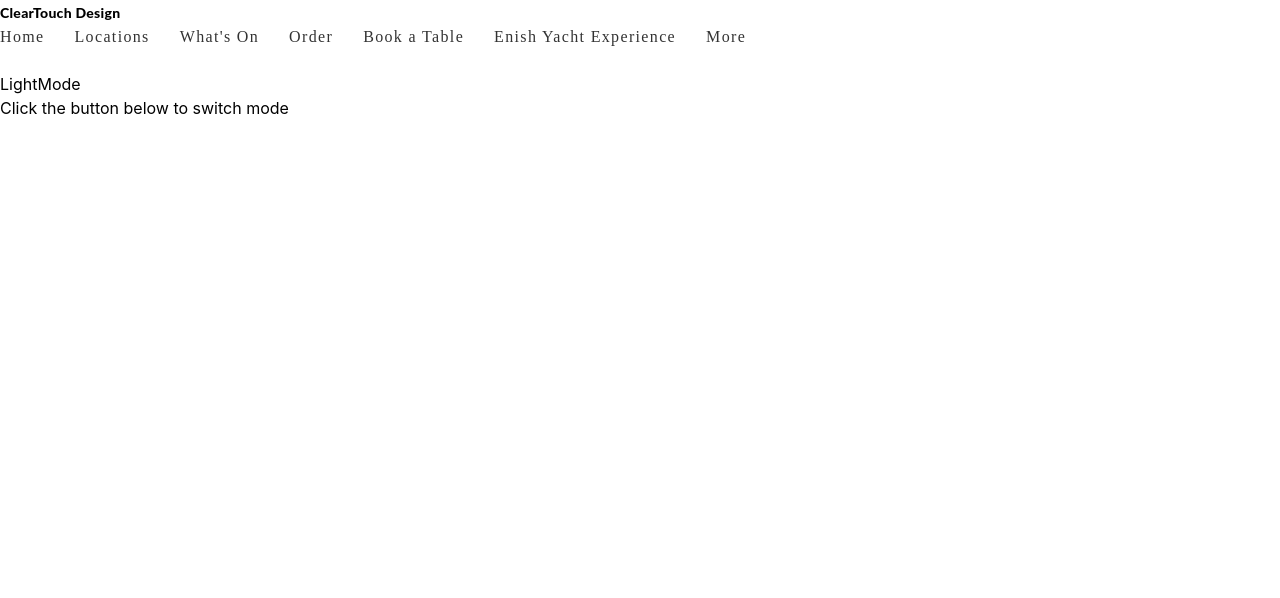
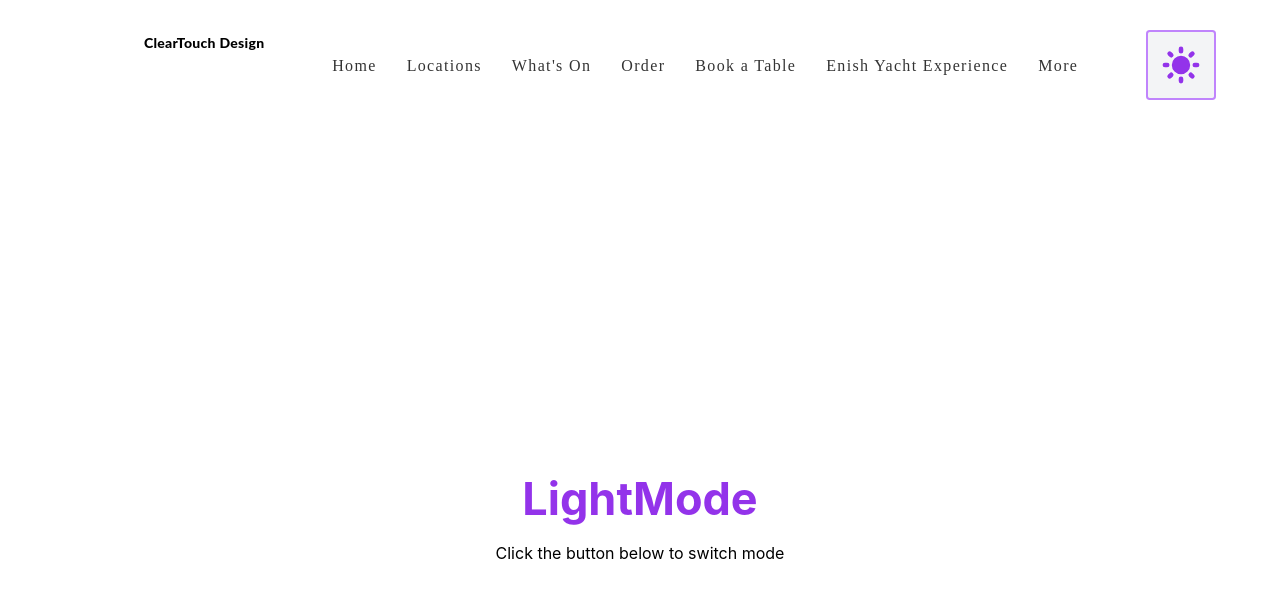
Before and after one commit to MahdiHasan943/next.js-new-restraurent-website, a Next.js app: page / in a window 1280 px wide. Shown: the top 598 px of the page. Built offline with nearby package versions, Linux system fonts and the light colour scheme.

Commit message:
fix config folder

```diff
--- a/tailwind.config.js
+++ b/tailwind.config.js
@@ -1,8 +1,9 @@
 module.exports = {
   darkMode: 'class',
-    content: [
-   "./pages/**/*.{js,ts,jsx,tsx}",
-    "./Components/**/*.{js,ts,jsx,tsx}",
+  content: [
+    './src/pages/**/*.{js,ts,jsx,tsx,mdx}',
+    './src/Components/**/*.{js,ts,jsx,tsx,mdx}',
+    './src/app/**/*.{js,ts,jsx,tsx,mdx}',
   ],
   theme: {
     extend: {},
```
